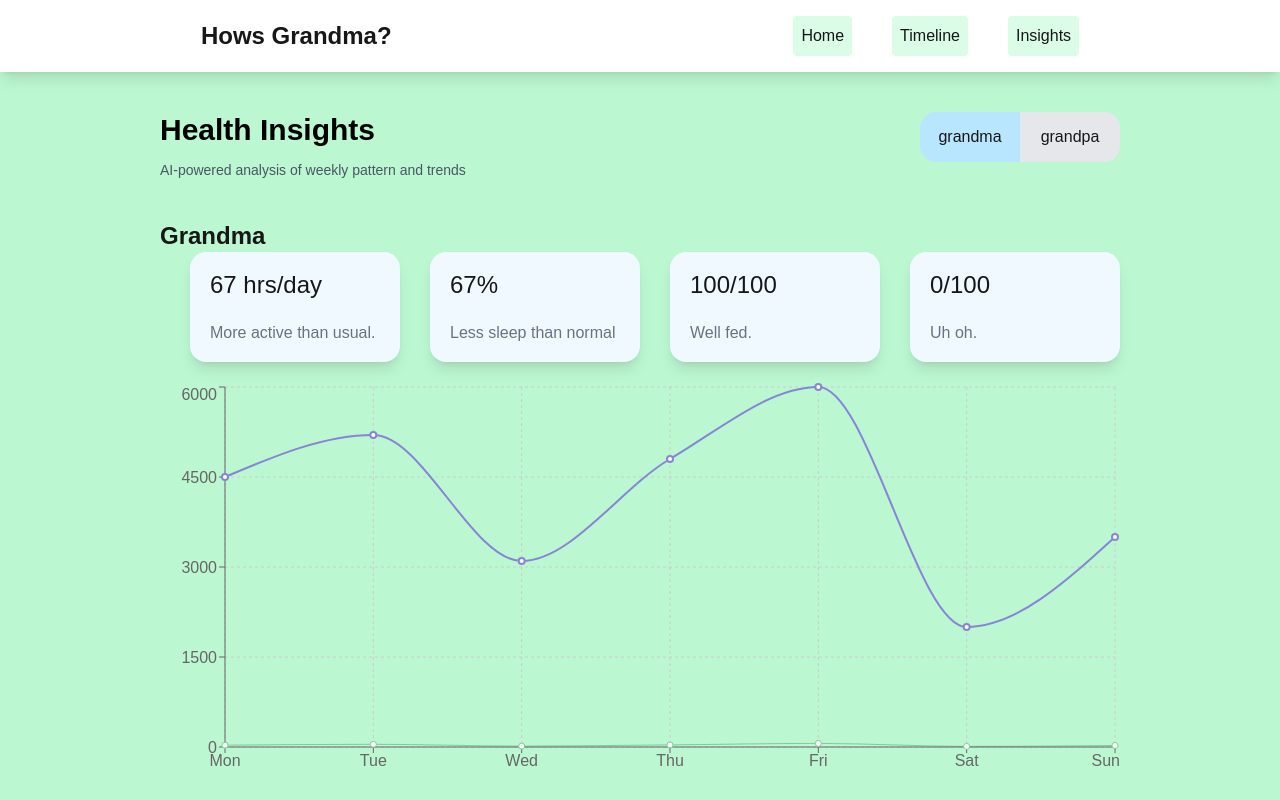
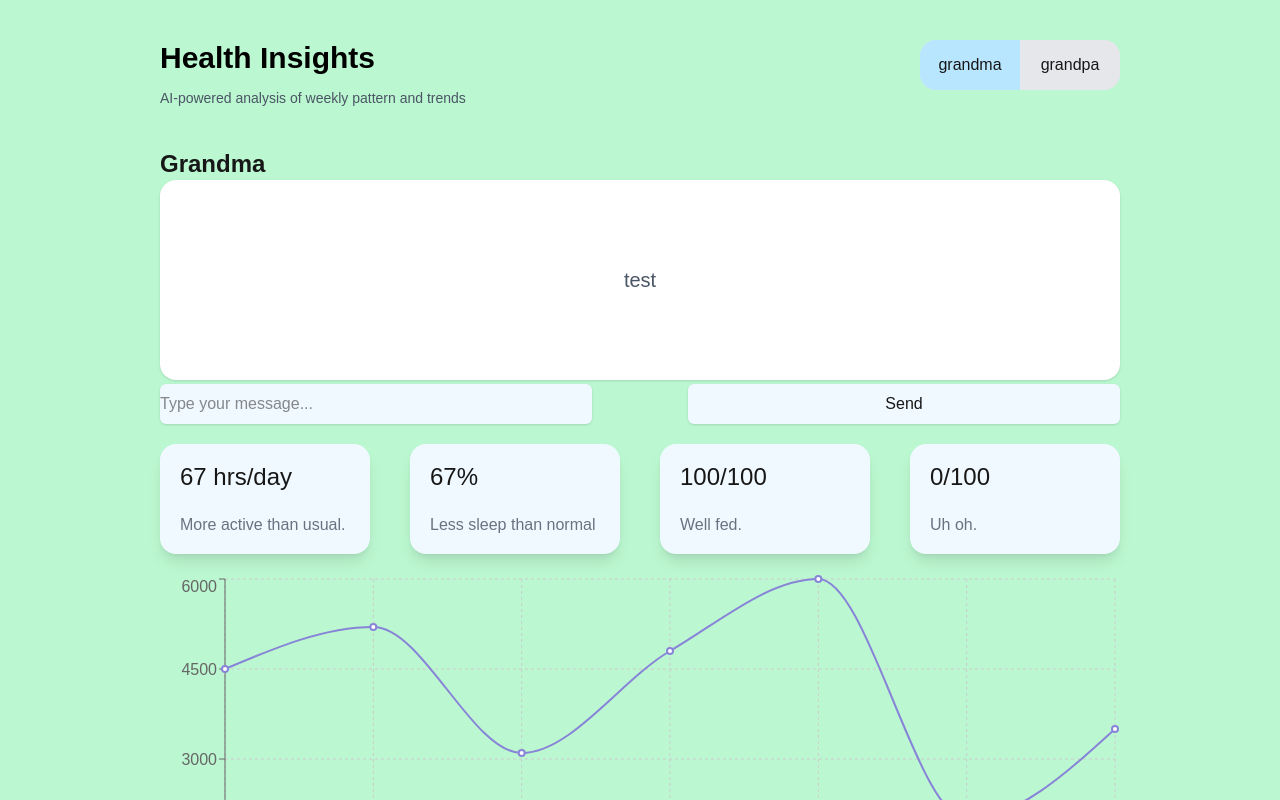
Before and after one commit to Humbertxx/hack_usf, a Next.js app in the folder frontend/: page /Insights in a window 1280 px wide. Shown: the top 800 px of the page. Built offline with nearby package versions, Linux system fonts and the light colour scheme.

Commit message:
inputbox

```diff
--- a/frontend/app/OldPeopleContext.tsx
+++ b/frontend/app/OldPeopleContext.tsx
@@ -32,7 +32,7 @@ export const useOldPeopleContext = () => {
 
 export const OldPeopleProvider = ({ children }: ProviderProps) => {
   const [oldPeople, setOldPeople] = useState<number>(0);
-  const [Navbar, setNavbar] = useState<boolean>(true);
+  const [Navbar, setNavbar] = useState<boolean>(false);
   return (
     <OldPeopleContext.Provider
       value={{ oldPeople, setOldPeople, Navbar, setNavbar }}
--- a/frontend/app/components/InsightCard.tsx
+++ b/frontend/app/components/InsightCard.tsx
@@ -8,6 +8,8 @@ import {
   Tooltip,
   ResponsiveContainer,
 } from "recharts";
+
+import { useState } from "react";
 
 type InsightCardProps = {
   person: "grandma" | "grandpa";
@@ -20,6 +22,8 @@ export default function InsightCard({
   setmetric,
   metric,
 }: InsightCardProps) {
+  const [message, setmessage] = useState("");
+  const [recievedmessage, setreceivedmessage] = useState("test");
   const chartDataMap: Record<number, unknown[]> = {
     1: [
       // Activity Data
@@ -119,7 +123,25 @@ export default function InsightCard({
   return (
     <>
       <div className="flex flex-wrap justify-between items-center gap-5 w-[100%]">
-        <div></div>
+        <div className="flex flex-col items-center w-[100%] gap-1">
+          <div className="bg-white w-[100%] h-[200px] shadow flex items-center justify-center text-gray-600 text-xl rounded-2xl">
+            {recievedmessage}
+          </div>
+          <div className="flex items-center justify-between w-[100%]">
+            <input
+              className="bg-sky-50 w-[45%] h-10 rounded-md shadow"
+              placeholder="Type your message..."
+              value={message || ""}
+              onChange={(e) => setmessage(e.target.value)}
+            ></input>
+            <button
+              onClick={() => setmessage("")}
+              className="bg-sky-50 w-[45%] h-10 rounded-md shadow hover:bg-sky-200 transition duration-100 ease-in"
+            >
+              Send
+            </button>
+          </div>
+        </div>
         {titleData[person].map((item, index) => (
           <button
             key={index}
```
